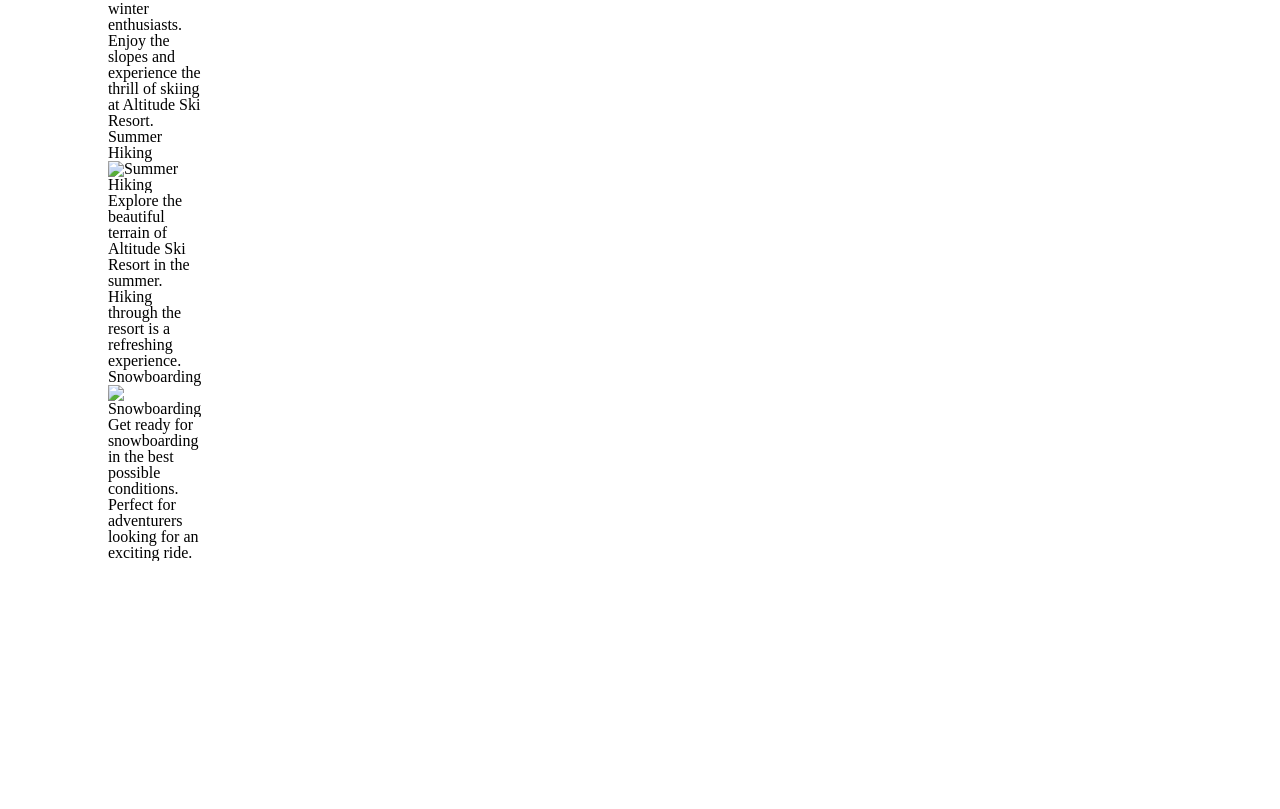
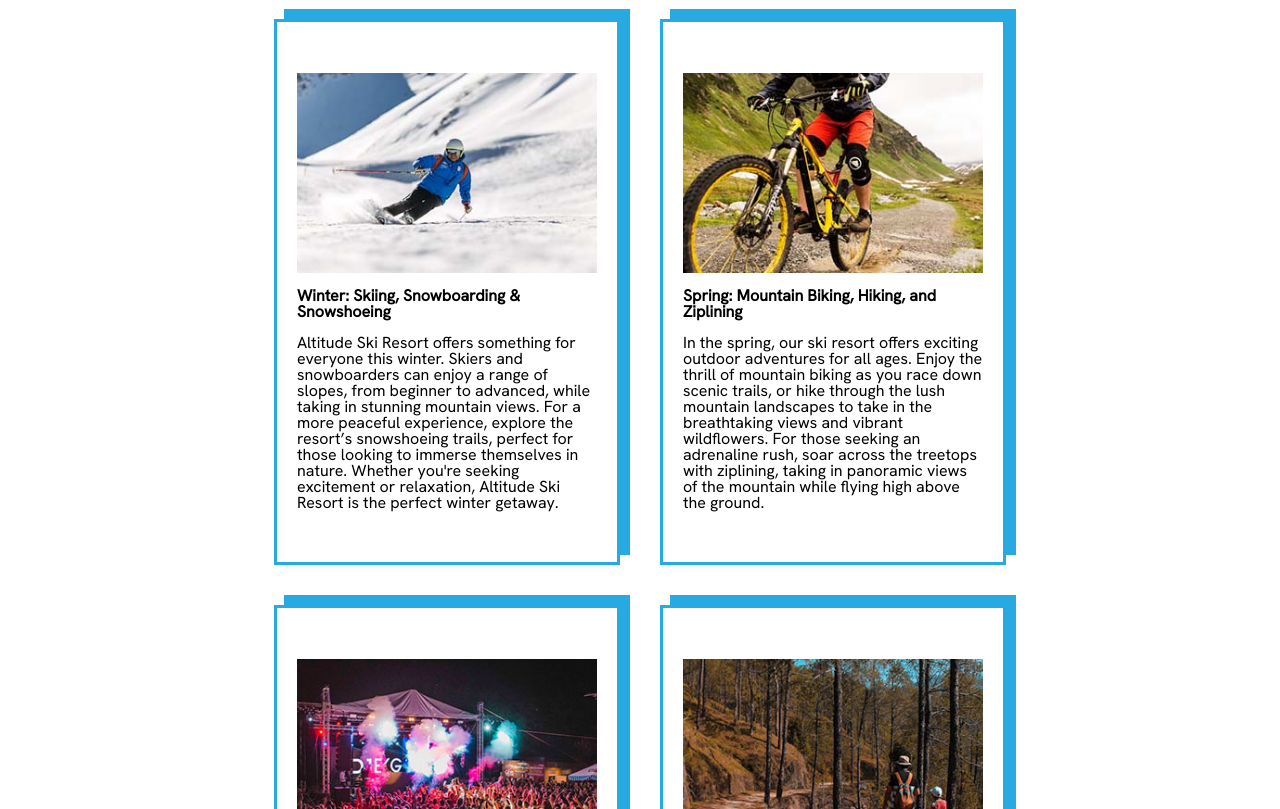
Before and after one commit to randiU/altitude-ski-resort, a website built with Vite: page pages/activities.html in a window 1280 px wide. Shown: the part 262-1071 px from the top of the page. Before the commit the page ends 823 px from the top, so only its background shows below. Built offline with nearby package versions, Linux system fonts and the light colour scheme; no server answers.

Commit message:
Finished activities page.

```diff
--- a/pages/activities.html
+++ b/pages/activities.html
@@ -28,9 +28,9 @@
             </div>
         </nav>
     </header>
-    <main class="grid">
+    <main class="grid" id="activities-main-content">
         <h1>Seasonal Activities</h1>
-        <section class="activity-section" id="activity-section">
+        <section class="grid" id="activity-section">
             <!--Activities are dynamically loaded here using the activities.js file.-->
         </section>
     </main>
--- a/public/json/activities.json
+++ b/public/json/activities.json
@@ -1,16 +1,24 @@
 [
     {
-      "name": "Winter Skiing",
-      "description": "This activity is ideal for winter enthusiasts. Enjoy the slopes and experience the thrill of skiing at Altitude Ski Resort."
+      "name": "Winter: Skiing, Snowboarding & Snowshoeing",
+      "image": "/images/winter-activities-img.jpg",
+      "description": "Altitude Ski Resort offers something for everyone this winter. Skiers and snowboarders can enjoy a range of slopes, from beginner to advanced, while taking in stunning mountain views. For a more peaceful experience, explore the resort’s snowshoeing trails, perfect for those looking to immerse themselves in nature. Whether you're seeking excitement or relaxation, Altitude Ski Resort is the perfect winter getaway."
 
     },
     {
-      "name": "Summer Hiking",
-      "description": "Explore the beautiful terrain of Altitude Ski Resort in the summer. Hiking through the resort is a refreshing experience."
+      "name": "Spring: Mountain Biking, Hiking, and Ziplining",
+      "image": "/images/mountain-biking-img.jpg",
+      "description": "In the spring, our ski resort offers exciting outdoor adventures for all ages. Enjoy the thrill of mountain biking as you race down scenic trails, or hike through the lush mountain landscapes to take in the breathtaking views and vibrant wildflowers. For those seeking an adrenaline rush, soar across the treetops with ziplining, taking in panoramic views of the mountain while flying high above the ground."
 
     },
     {
-      "name": "Snowboarding",
-      "description": "Get ready for snowboarding in the best possible conditions. Perfect for adventurers looking for an exciting ride."
-    }
+      "name": "Summer: Festivals and Gondola Rides",
+      "image": "/images/festival-img.jpg",
+      "description": "During the summer, our ski resort transforms into a vibrant hub of outdoor excitement and culture. Enjoy a scenic gondola ride to the top of the mountain, where you can take in stunning panoramic views and enjoy the fresh alpine air. Our summer festivals bring a lively atmosphere to the resort, featuring live music, local food vendors, and activities for the whole family. Our summer activities offer the perfect blend of adventure and relaxation."
+    },
+    {
+        "name": "Fall: Wellness Retreats and Scenic Hikes",
+        "image": "/images/hiking-img.jpg",
+        "description": "Embrace the beauty of fall with mountain yoga, wellness retreats, and hiking at the resort. Enjoy vibrant autumn views as you hike along scenic trails, taking in the crisp air and colorful landscapes. For a more peaceful experience, join our mountain yoga and wellness retreats, offering a blend of relaxation and mindfulness in nature. Whether hiking or practicing yoga surrounded by fall foliage, it’s the perfect way to rejuvenate and connect with the season’s calm beauty."
+      }
   ]
--- a/src/css/activities.css
+++ b/src/css/activities.css
@@ -0,0 +1,51 @@
+#activities-main-content h1{
+    grid-column: 1/-1;
+    display: flex;
+    justify-content: center;
+    align-items: center;
+
+    font-family: var(--font-body);
+    font-weight: 500;
+    font-size: 2em;;
+    padding-top: 1.5%;
+}
+
+#activity-section {
+    grid-column: 3/-3;
+    display: flex;
+    justify-content: center;
+    align-items: center;
+    flex-wrap: wrap;
+    padding-top: 2%;
+}
+
+#activity-section h3 {
+    font-family: var(--font-body);
+    font-weight: 600;
+    padding-bottom: 5%;
+    padding-top: 5%;
+}
+
+#activity-section .activity-card {
+    display: flex;
+    flex-direction: column;
+    justify-content: center;
+    align-items: center;
+    width: 300px;
+    height: 500px;
+    margin: 10px;
+    padding: 20px;
+    border: 3px solid var(--primary-color);
+    box-shadow: var(--primary-color) 10px -10px;
+    background-color: var(--card-background-color);
+    /* box-shadow: 0 4px 8px rgba(0, 0, 0, 0.1); */
+    transition: transform 0.3s ease, box-shadow 0.3s ease;
+
+    font-family: var(--font-body);
+}
+
+.activity-card img {
+    width: 100%;
+    height: 200px;
+    object-fit: cover;
+}
--- a/src/js/activities.js
+++ b/src/js/activities.js
@@ -11,8 +11,8 @@ fetch(activitiesJson)
       card.classList.add('activity-card');
 
       card.innerHTML = `
+        <img src="${activity.image}" alt="${activity.name}">
         <h3>${activity.name}</h3>
-        <img src="${activity.image}" alt="${activity.name}">
         <p>${activity.description}</p>
       `;
 
--- a/src/js/weather.js
+++ b/src/js/weather.js
@@ -3,6 +3,7 @@ const city = "Park City, Utah";
 const days = 3;
 
 const endpoint = `https://api.weatherapi.com/v1/forecast.json?key=${apiKey}&q=${city}&days=${days}&aqi=no&alerts=no`;
+console.log("API Key: ", apiKey);
 
 
 //Formats dates into a more readable format
```
Also changed, not shown: public/images/festival-img.jpg (added), public/images/hiking-img.jpg (added), public/images/mountain-biking-img.jpg (added), public/images/winter-activities-img.jpg (added).
